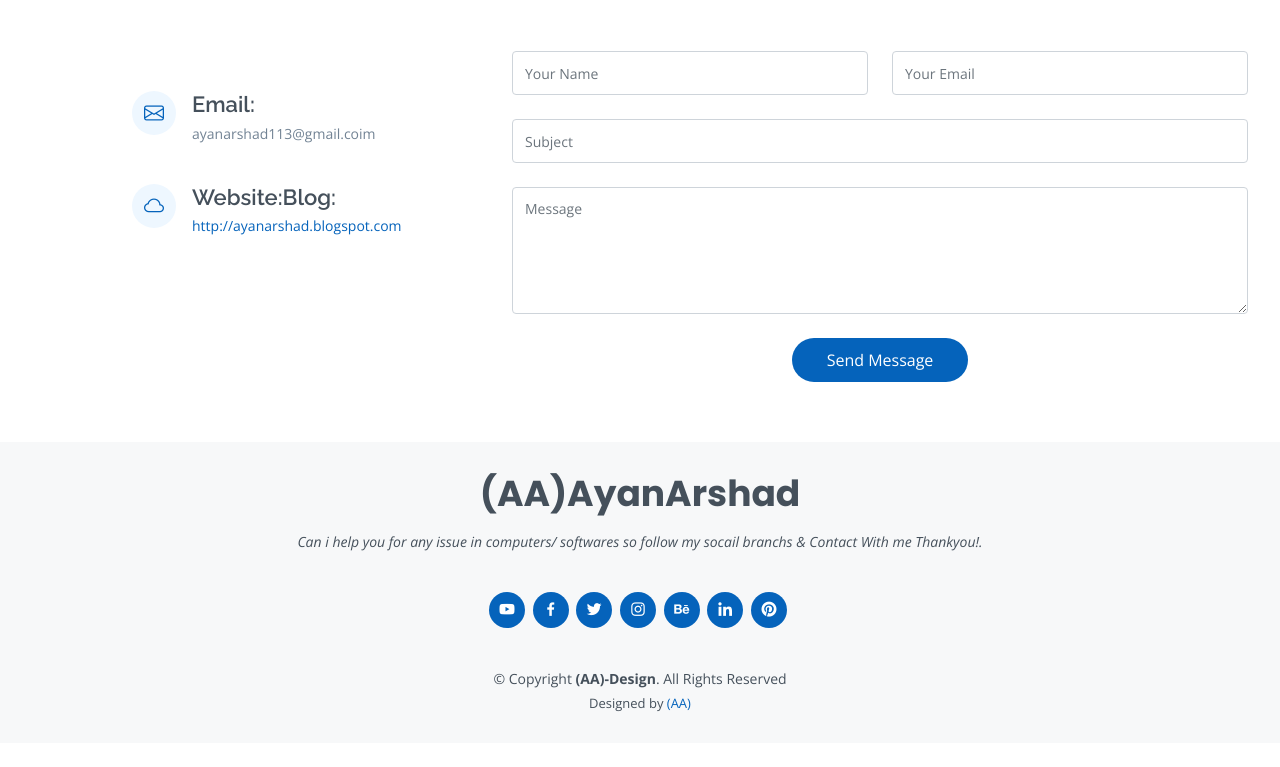
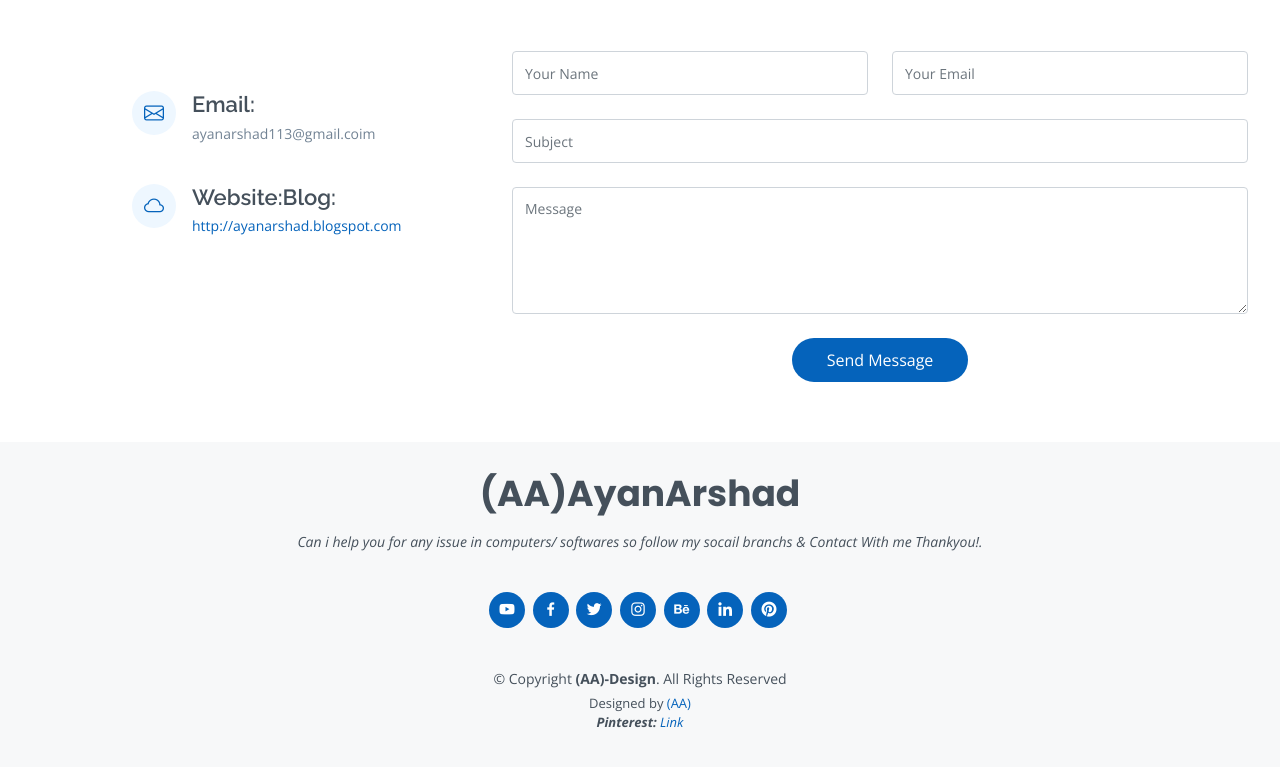
Before and after one commit to ayanarshad/aaabout, a plain HTML site: page index.html in a window 1280 px wide. Shown: the part 3942-4709 px from the top of the page. Before the commit the page ends 4685 px from the top, so only its background shows below. Drawn offline with nearby package versions, Linux system fonts and the light colour scheme.

Commit message:
(AA)-Update
new update

```diff
--- a/index.html
+++ b/index.html
@@ -465,6 +465,7 @@
         <!-- Licensing information: [license-url] -->
         <!-- Purchase the pro version with working PHP/AJAX contact form: https://bootstrapmade.com/free-html-bootstrap-template-my-resume/ -->
         Designed by <a href="https://ayanarshad.blogspot.com/">(AA)</a>
+        <p> <strong>Pinterest:<a href="pinterestver.html"></strong> <span>Link</span></i></a>
       </div>
     </div>
   </footer><!-- End Footer -->
```
Also changed, not shown: pinterestver.html (added, +1 -0 lines).
